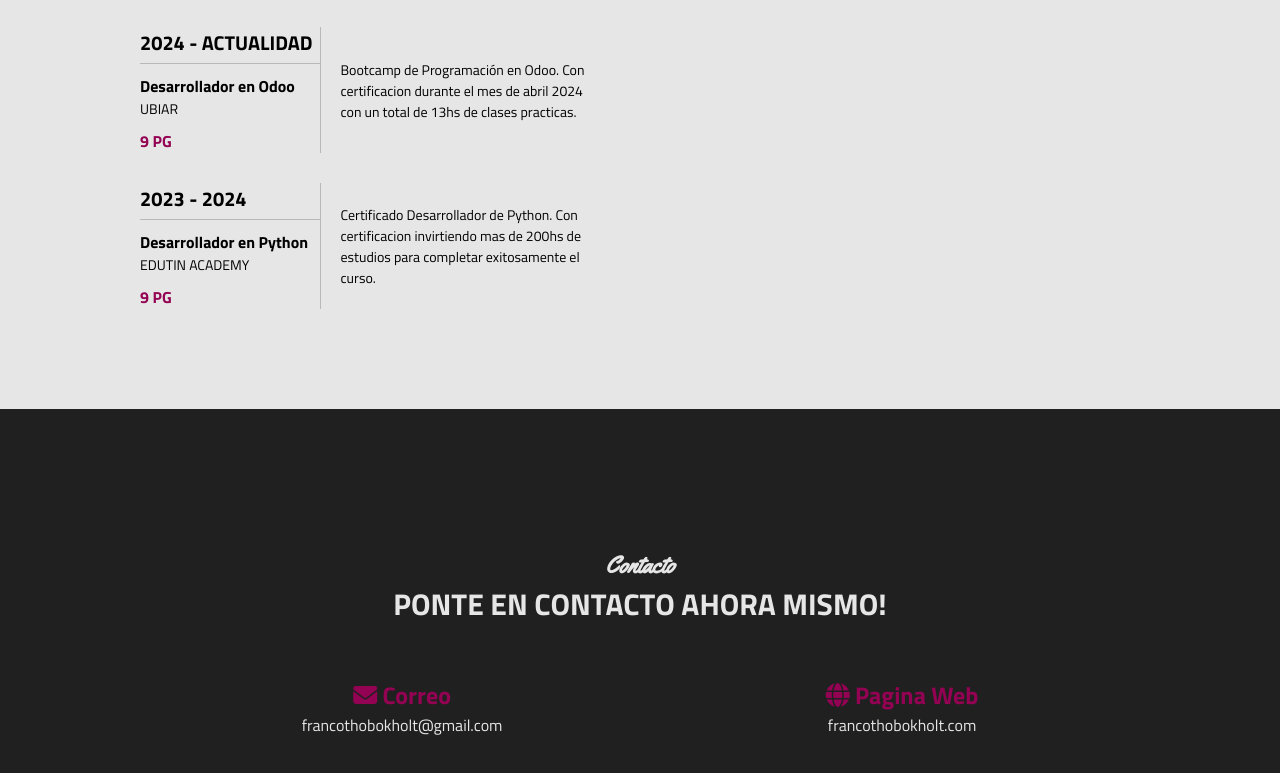
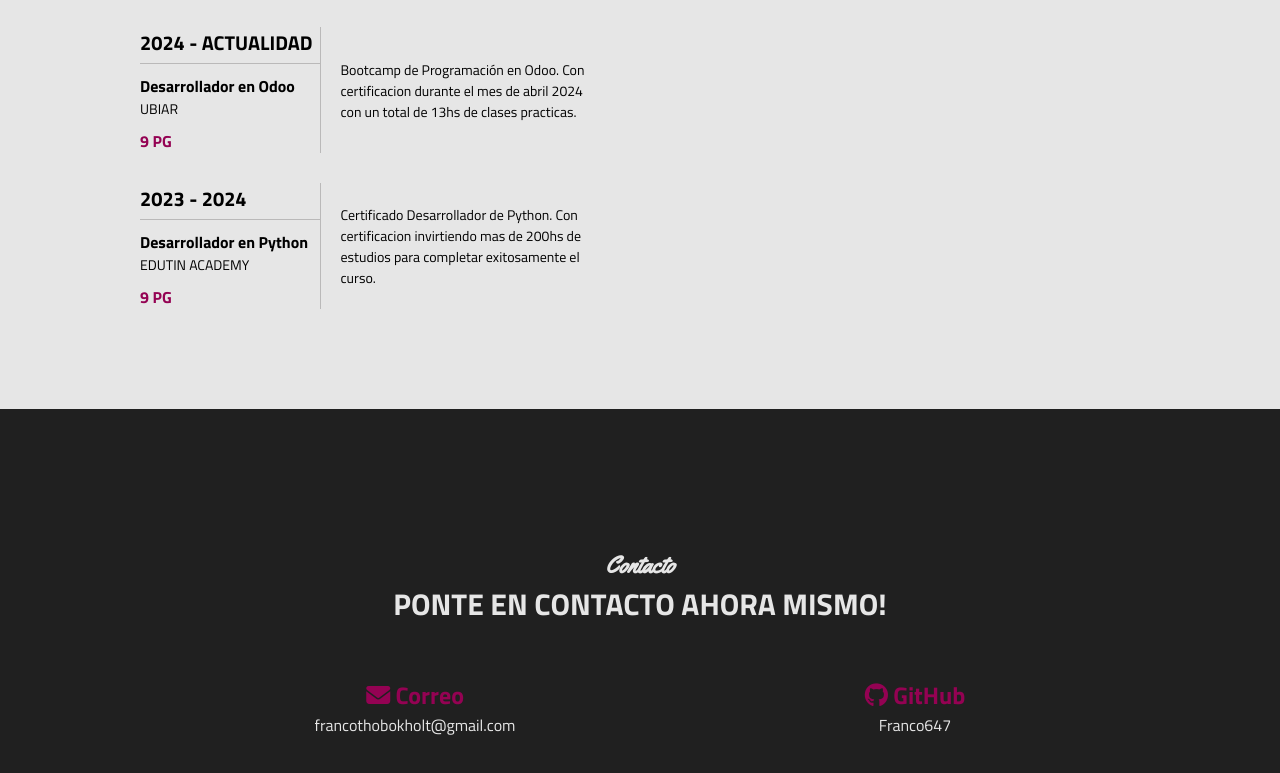
Before and after one commit to Franco647/micv, a plain HTML site: page index.html in a window 1280 px wide. Shown: the part 2079-2852 px from the top of the page. Drawn offline with Linux system fonts and the light colour scheme.

Commit message:
index.html

```diff
--- a/index.html
+++ b/index.html
@@ -237,9 +237,9 @@
                     </div>
                     <div class="col">
                         <h2>
-                            <i class="fa-solid fa-globe"></i> Pagina Web
+                            <i class="fa-brands fa-github"></i> GitHub
                         </h2>
-                        <span class="info-contacto">francothobokholt.com</span>
+                        <span class="info-contacto">Franco647
                     </div>
                 </div>
             </div>
```
